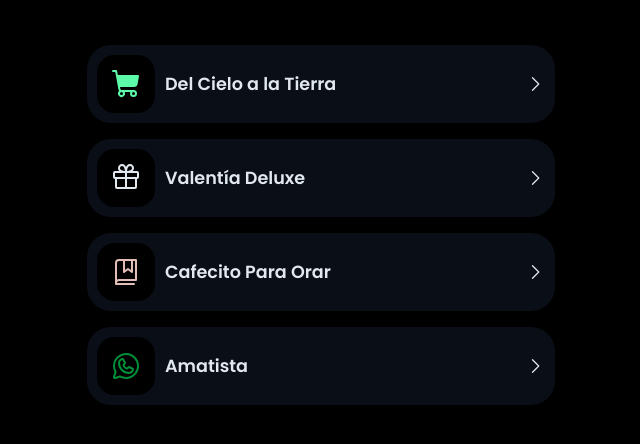
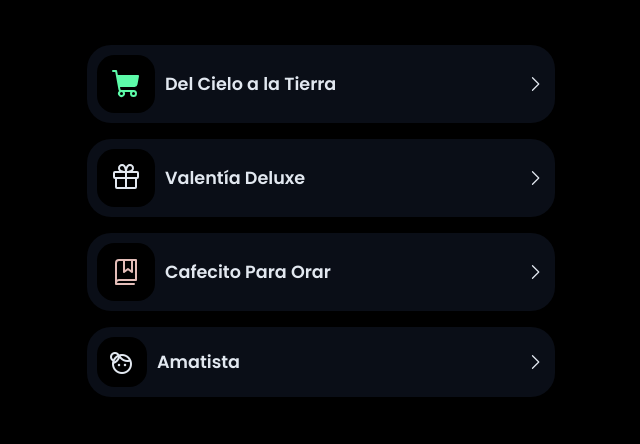
Before and after one commit to GhostyCode/Bio-Link-Valentia, a plain HTML site: page index.html in a window 1280 px wide. Shown: the part 292-736 px from the top of the page, without its empty margins (319-959 px from the left). Drawn offline with nearby package versions, Linux system fonts and the light colour scheme.

Commit message:
Update index.html

```diff
--- a/index.html
+++ b/index.html
@@ -5,6 +5,8 @@
     <meta name="viewport" content="width=device-width, initial-scale=1.0">
     <title>Bio Link - Valentía Home</title>
     <link rel="stylesheet" href="style.css">
+    <link rel="stylesheet" href="https://fonts.googleapis.com/css2?family=Material+Symbols+Outlined:opsz,wght,FILL,GRAD@40,400,0,0&icon_names=face_4" />
+
 </head>
 <body>
     <div class="hero">
@@ -51,7 +53,9 @@
         <a href="https://wa.me/message/4IQZ4RVCSDKCO1?fbclid=IwAR0jkywgG1ZD1F2nVf2mZmDyyFg7j4tpGSZL9n2jNoyIfMepkpe_BSmHgr8" class="item">
             <div class="item-wrap">
                 <div>
-                    <svg xmlns="http://www.w3.org/2000/svg" width="32" height="32" fill="#008f39 " viewBox="0 0 256 256"><path d="M187.58,144.84l-32-16a8,8,0,0,0-8,.5l-14.69,9.8a40.55,40.55,0,0,1-16-16l9.8-14.69a8,8,0,0,0,.5-8l-16-32A8,8,0,0,0,104,64a40,40,0,0,0-40,40,88.1,88.1,0,0,0,88,88,40,40,0,0,0,40-40A8,8,0,0,0,187.58,144.84ZM152,176a72.08,72.08,0,0,1-72-72A24,24,0,0,1,99.29,80.46l11.48,23L101,118a8,8,0,0,0-.73,7.51,56.47,56.47,0,0,0,30.15,30.15A8,8,0,0,0,138,155l14.61-9.74,23,11.48A24,24,0,0,1,152,176ZM128,24A104,104,0,0,0,36.18,176.88L24.83,210.93a16,16,0,0,0,20.24,20.24l34.05-11.35A104,104,0,1,0,128,24Zm0,192a87.87,87.87,0,0,1-44.06-11.81,8,8,0,0,0-6.54-.67L40,216,52.47,178.6a8,8,0,0,0-.66-6.54A88,88,0,1,1,128,216Z"></path></svg>
+                    <span class="material-symbols-outlined">
+                        face_4
+                    </span>
                 </div>
                 Amatista
             </div>
```
